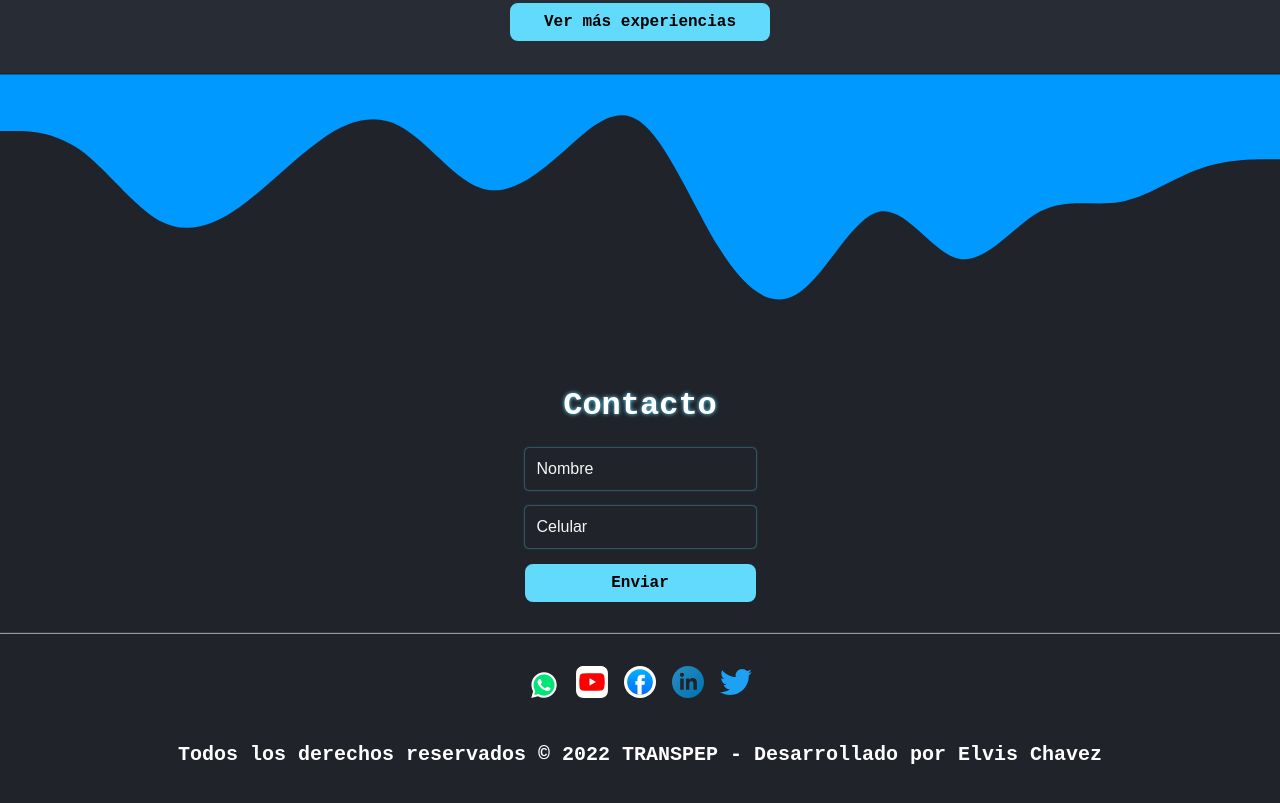
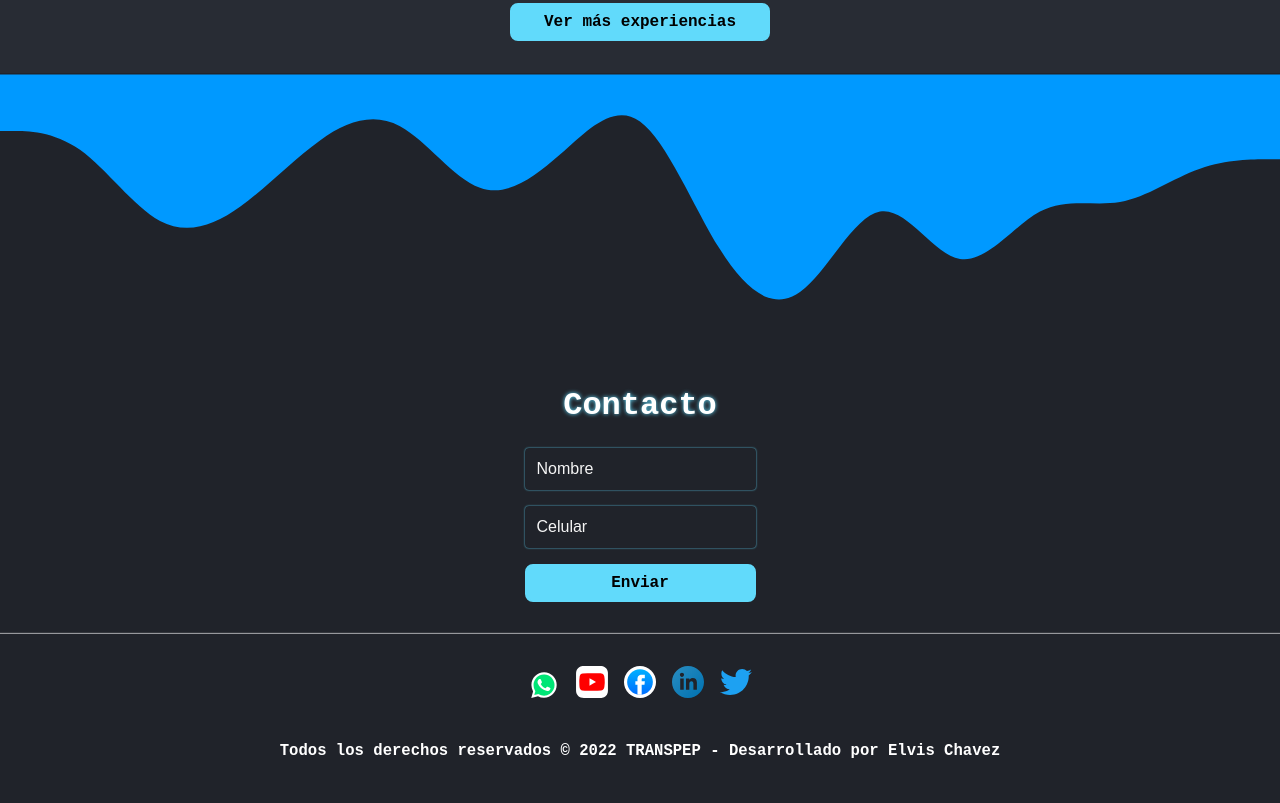
Before and after one commit to Elvis1982/Proyecto-1, a plain HTML site: page index.html in a window 1280 px wide. Shown: the part 1735-2538 px from the top of the page. Drawn offline with Linux system fonts and the light colour scheme.

Commit message:
teresa 9

```diff
--- a/index.html
+++ b/index.html
@@ -176,12 +176,12 @@
             <a href="https://twitter.com/?lang=es"><img src="Imagenes/twitter-3.svg" alt="twiter" width="24" height="24" class="menu__img"></a>
           </li>
         </ul>
-        <small><h2 class="sectiom__footer-title">
+        <small><h3 class="sectiom__footer-title">
           Todos los derechos reservados © 2022 TRANSPEP - Desarrollado por Elvis Chavez
           <!-- <a href="https://www.youtube.com/watch?v=3PXJZITdWmg" target="_blank" rel="noopener noreferrer" class="section__footer-link">Base2</a>
           Todos los derechos reservados -->
 
-        </h2></small>
+        </h3></small>
       </div>
     </nav>
    </footer>
```
